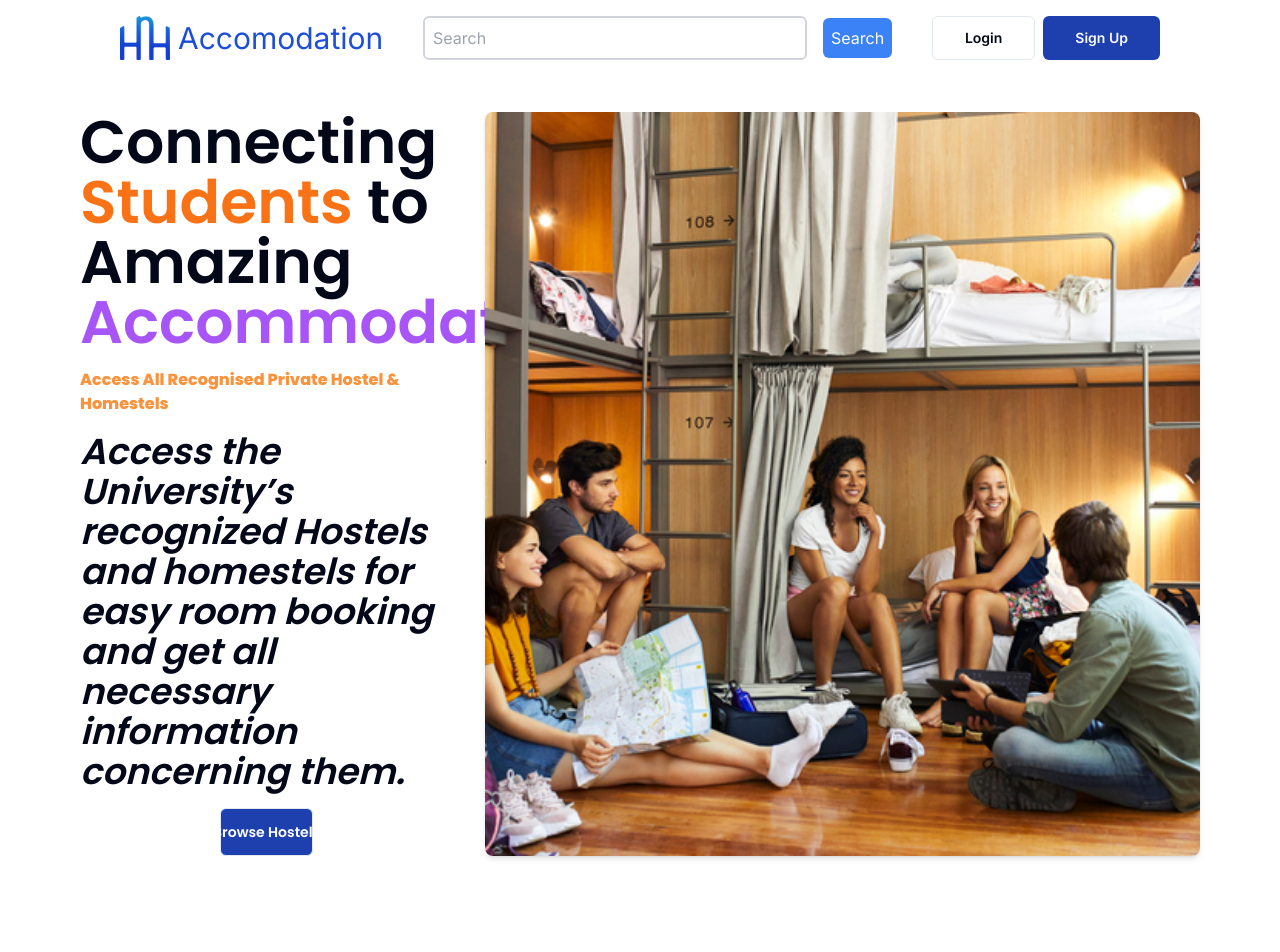
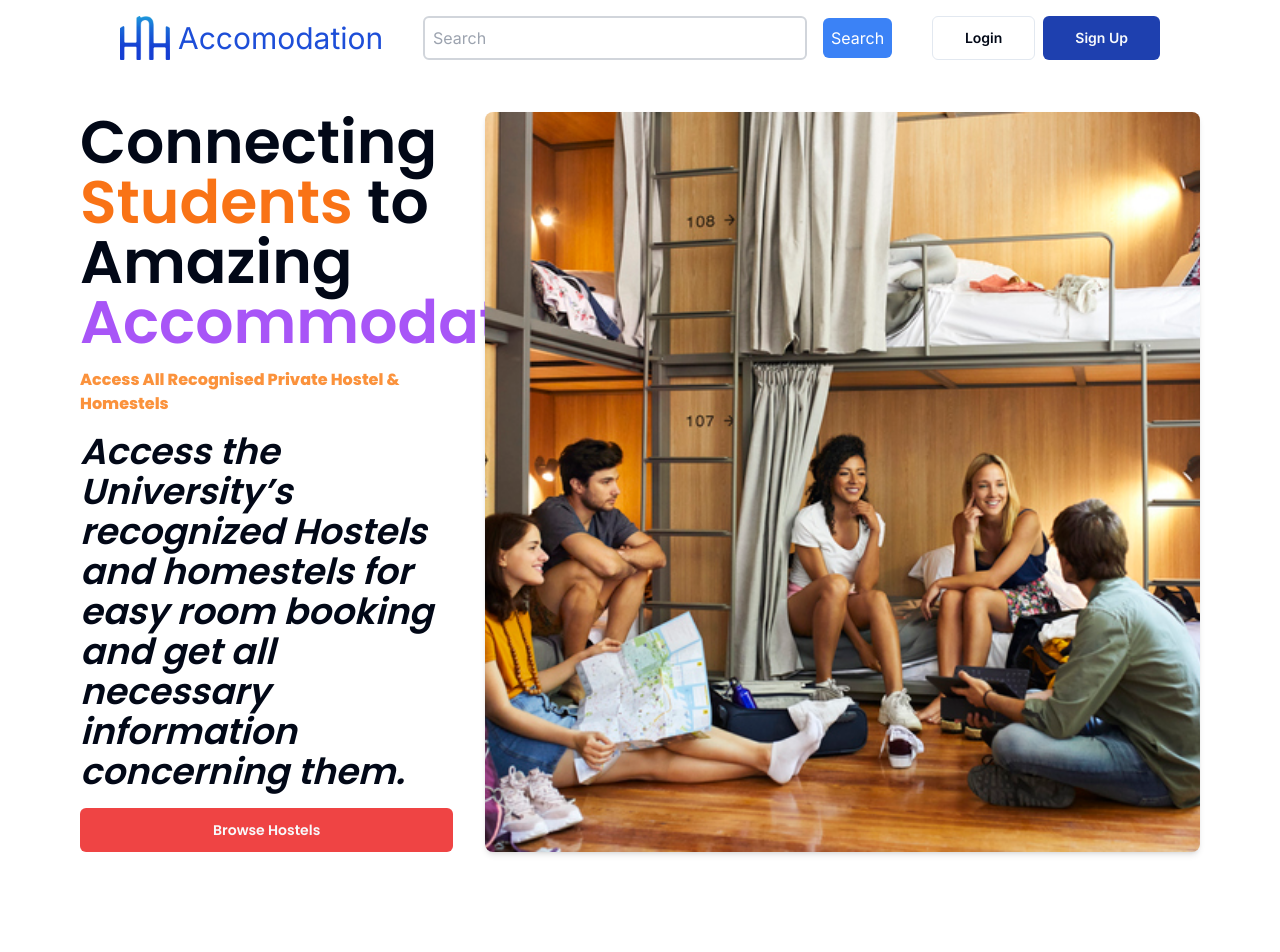
Before and after one commit to TeamM-KNUST/hnh-accommodation, a Next.js app: page / in a window 1280 px wide. Shown: the top 952 px of the page. Built offline with nearby package versions, Linux system fonts and the light colour scheme; no server answers; grey boxes are pictures that could not be loaded.

Commit message:
Adding the section of the page

```diff
--- a/app/(marketing)/(routes)/_components/homePage/hero.tsx
+++ b/app/(marketing)/(routes)/_components/homePage/hero.tsx
@@ -32,10 +32,9 @@ export const Hero = () => {
           booking and get all necessary information concerning them.
         </p>
         <Button
-          className=" cursor-pointer w-1/2 sm:w-1/3 md:w-1/4 lg:w-1/3 xl:w-1/4 text-sm font-semibold bg-blue-800 items-center justify-center text-white h-12 mx-auto hover:bg-blue-900 hover:text-white"
-          variant="outline"
+
+          variant="destructive"
           size="lg"
-          onClick={() => router.push("/dashboard")}
         >
           Browse Hostels
         </Button>
--- a/route.ts
+++ b/route.ts
@@ -8,6 +8,7 @@
 export const publicRoutes = [
     "/",
     "/auth/confirm",
+    "/auth/login",
 
 
 ];
```
